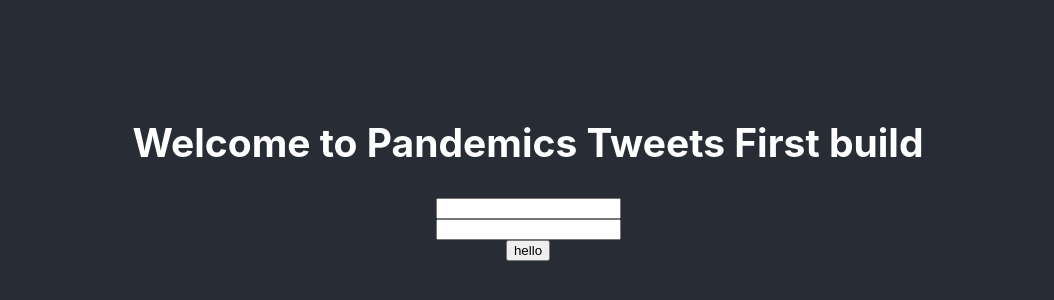
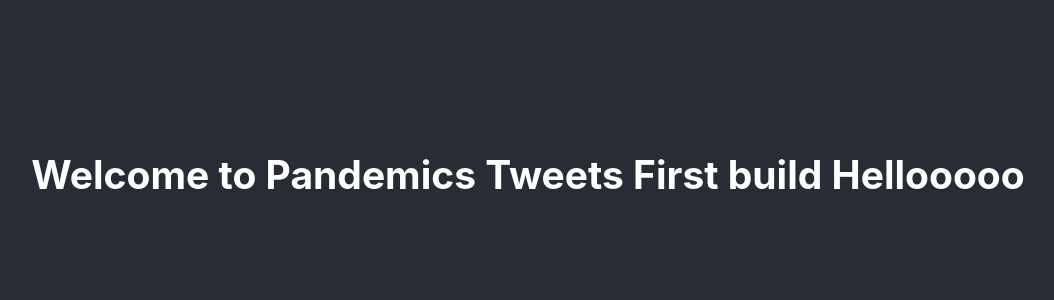
Before and after one commit to gokalpaltun/swe573-gokalp-altun, a React (Create React App) app in the folder pandemic-ui/: page / in a window 1280 px wide. Shown: the part 226-526 px from the top of the page, without its empty margins (112-1166 px from the left). Built offline with nearby package versions, Linux system fonts and the light colour scheme.

Commit message:
github web hooks test

```diff
--- a/pandemic-ui/src/App.js
+++ b/pandemic-ui/src/App.js
@@ -13,30 +13,11 @@ class App extends Component {
     };
   }
 
-  handleLogin = async () => {
-    let data = this.state;
-    try {
-      const res = await axios.get("http://127.0.0.1:8000/api/v1/hello/");
-    } catch (error) {
-      console.log(error.response);
-    }
-  };
-  handleUserNameChange = (e) => {
-    this.setState({ username: e.target.value });
-  };
-
-  handlePasswordChange = (e) => {
-    this.setState({ password: e.target.value });
-  };
-
   render() {
     return (
       <div className="App">
         <div className="App-header">
-          <h2>Welcome to Pandemics Tweets First build</h2>
-          <input onChange={this.handleUserNameChange}></input>
-          <input onChange={this.handlePasswordChange}></input>
-          <button onClick={this.handleLogin}> hello</button>
+          <h2>Welcome to Pandemics Tweets First build Hellooooo</h2>
         </div>
       </div>
     );
```
